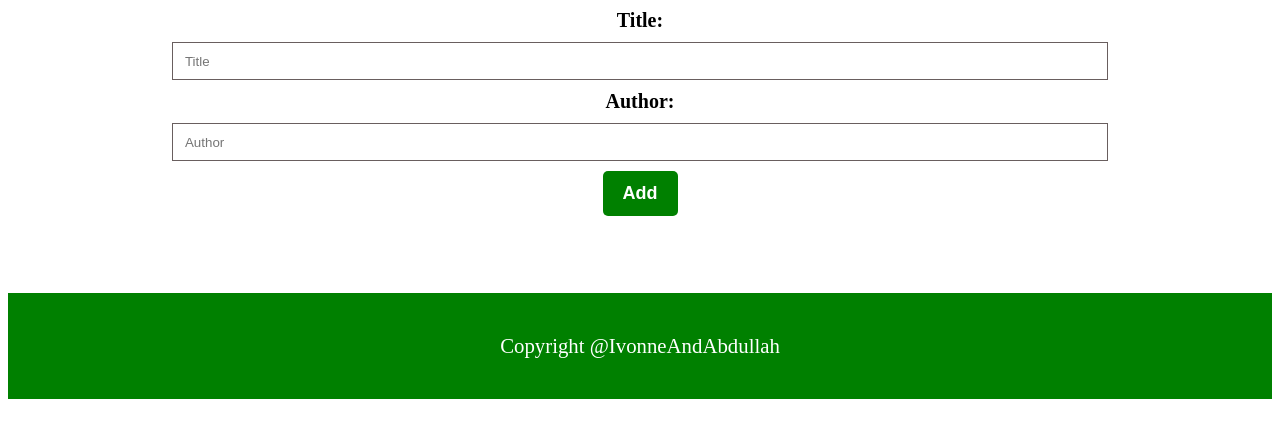
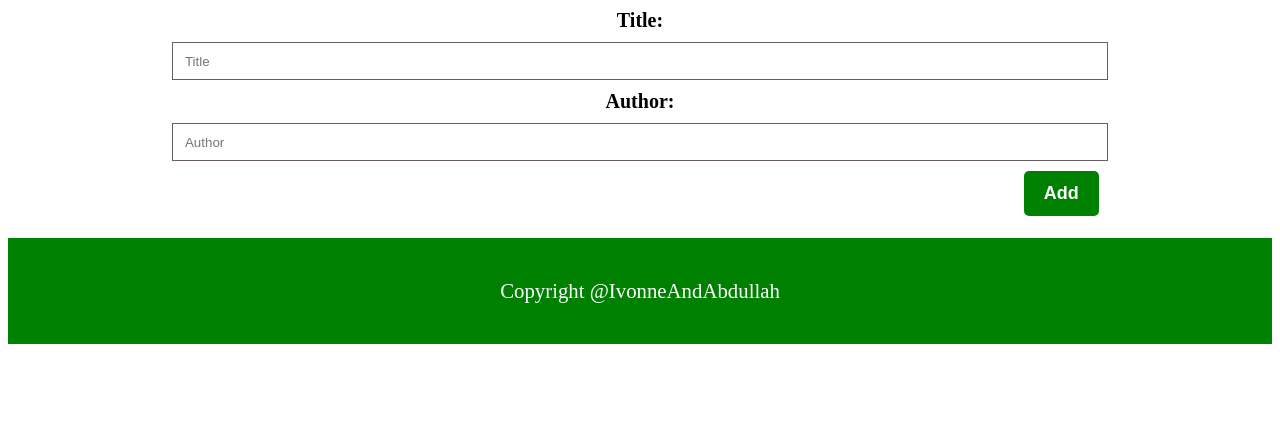
Before and after one commit to abdullah97-pro/Awesome-books-navigation, a website: page html/addBook.html in a window 1280 px wide. Shown: the part 192-630 px from the top of the page. Drawn offline with Linux system fonts and the light colour scheme.

Commit message:
modify button

```diff
--- a/css/style.css
+++ b/css/style.css
@@ -82,6 +82,8 @@ h1::after {
   border-radius: 5px;
   font-size: 18px;
   font-weight: 700;
+  float: right;
+  margin-right: 110px;
 }
 
 header {
```
